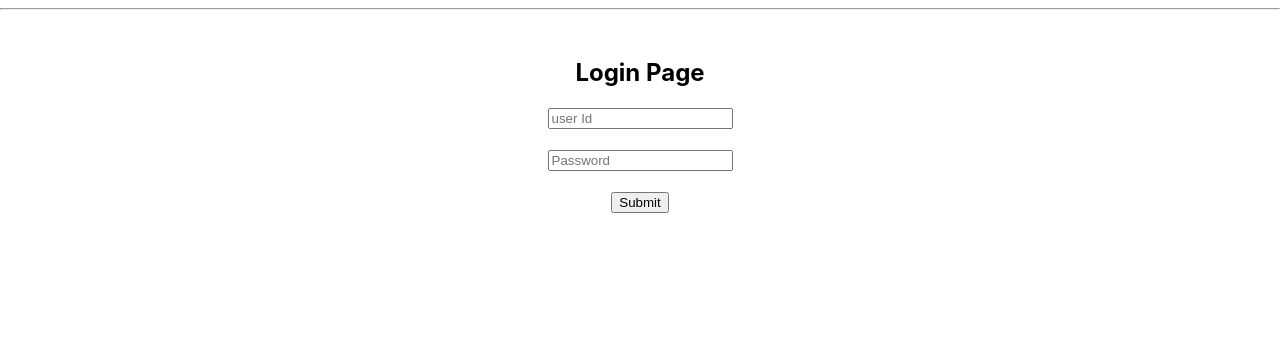
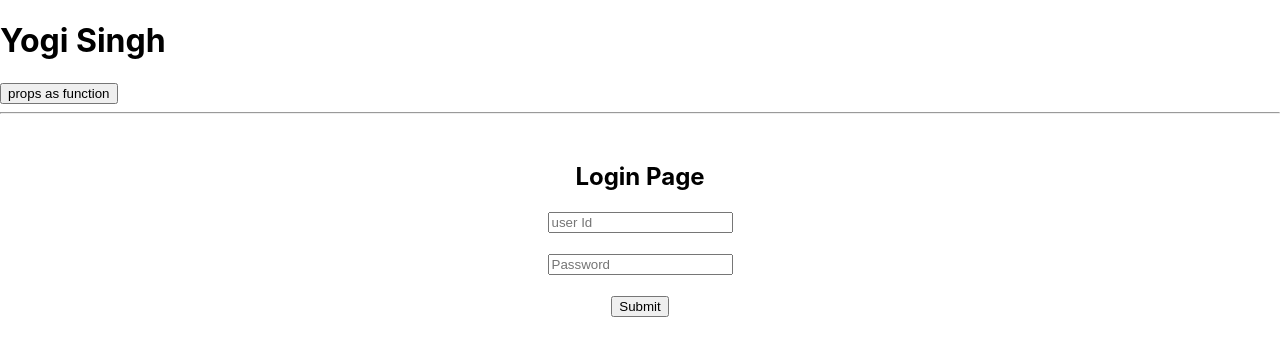
Before and after one commit to theyogender/Reactjs, a React (Create React App) app in the folder reactjs/: page / in a window 1280 px wide. Shown: the top 356 px of the page. Built offline with nearby package versions, Linux system fonts and the light colour scheme.

Commit message:
Life cycles methods

```diff
--- a/reactjs/src/App.js
+++ b/reactjs/src/App.js
@@ -14,6 +14,12 @@ function App() {
 
   const [n,u]=useState('Yogi Singh')
 
+  function aprop(){
+    return(
+      alert('Yogi from app')
+    )
+  }
+
 
   return (
    <div>
@@ -21,7 +27,7 @@ function App() {
     {/* <Fcompo/> */}
     {/* <ClassBcompo/> */}
     {/* <State/> */}
-    {/* <Prop  name={n}  f={pf}/> */}
+    <Prop  name={n}  f={aprop}/>
     {/* <button onClick={()=>{u('Yogender Kumar Singh')}}>Change Name</button> */}
     {/* <Input /> */}
     {/* < Form /> */}
--- a/reactjs/src/Components/FormValidation.js
+++ b/reactjs/src/Components/FormValidation.js
@@ -45,8 +45,8 @@ export default function FormValidation()
         else
         {
             alert('Submitted')
-            console.log(atext)
-            console.log(apassW)
+            // console.log(atext)
+            // console.log(apassW)
         }
     }
 
--- a/reactjs/src/Components/Prop.js
+++ b/reactjs/src/Components/Prop.js
@@ -5,7 +5,7 @@ function Prop(p){
     return(
         <div>
             <h1>{p.name}</h1>
-            <h2>{p.pf()}</h2>
+            <button onClick={p.f}>props as function</button>
         </div>
     )
 
@@ -14,3 +14,7 @@ function Prop(p){
 export default Prop;
 
 //Props is just like parameters using which we can pass some data in a component
+//We can send html in props also for that we have to use this.props.childeren
+
+//we can send props as function genrally function is defined in parent component (App.js) and
+//it can be used in many child  components which reduces multiple declaraitions of the function
```
Also changed, not shown: reactjs/src/notes.js (+121 -1 lines).
